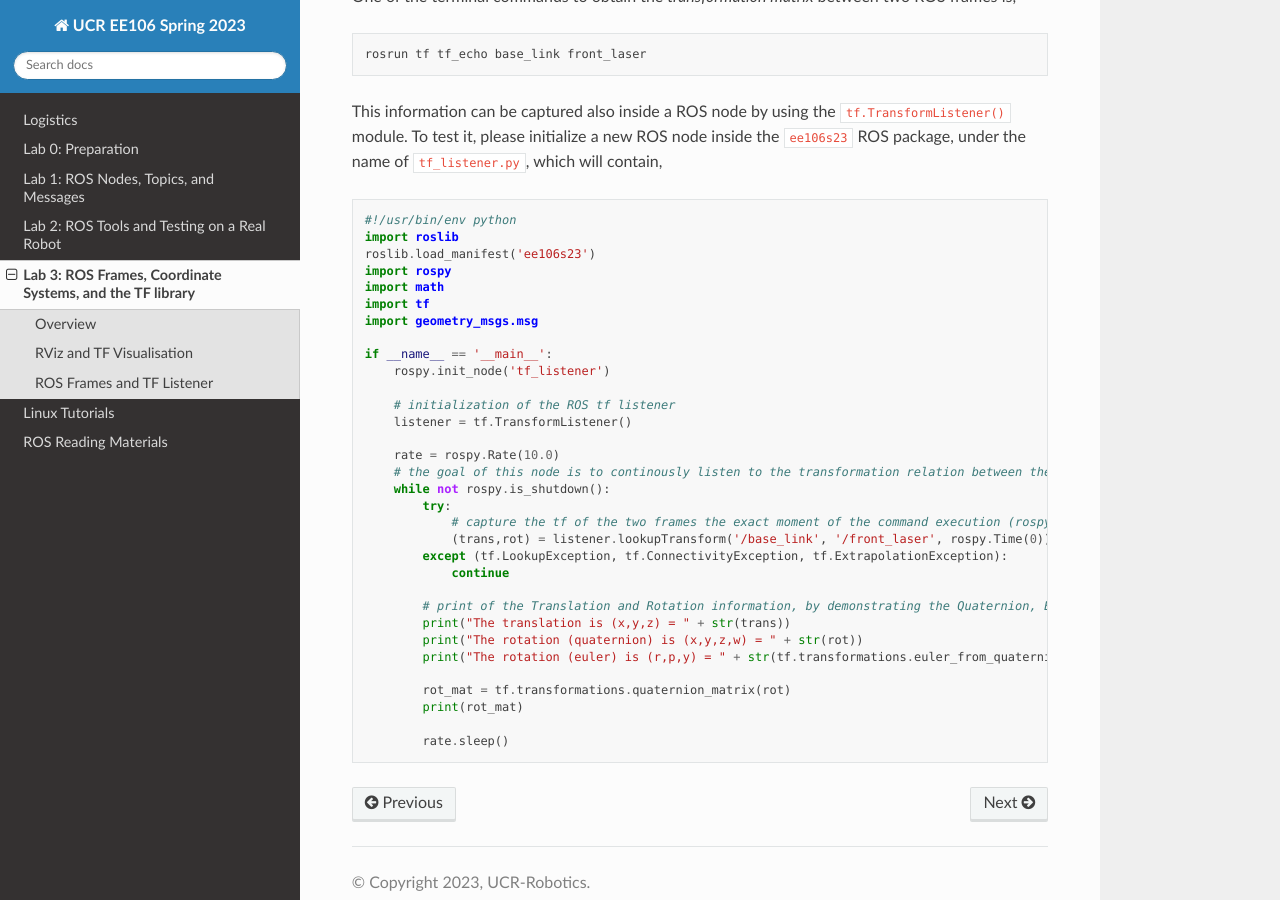
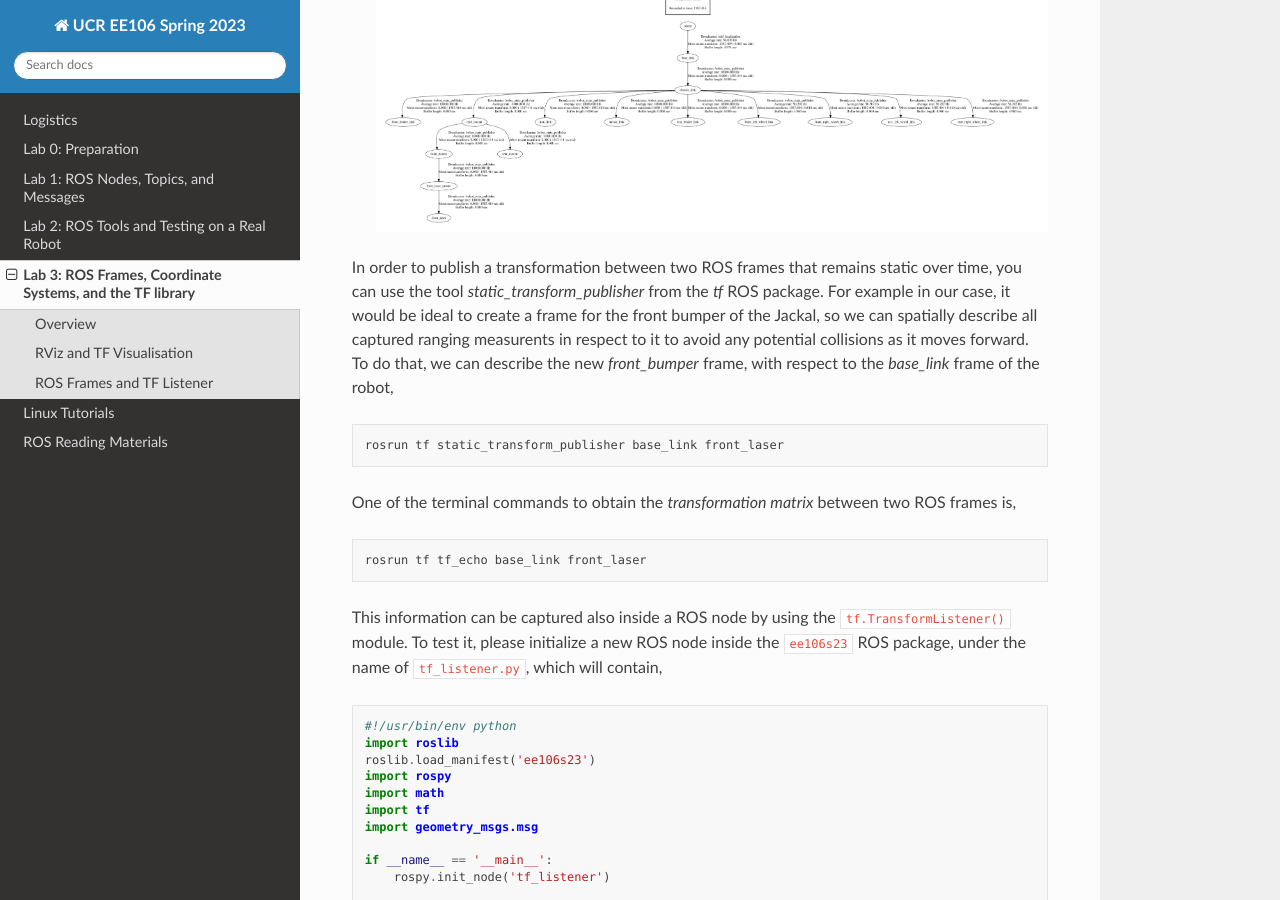
Before and after one commit to taektay/ee106, a Sphinx documentation site: the page built from docs/lab3.rst, in a window 1280 px wide and 900 px high, scrolled down 1976 px. Built offline with Sphinx 7.4.7 and the Read the Docs theme 2.0.0, drawn with Linux system fonts in a browser that asks for light colours.

Commit message:
updated lab3

```diff
--- a/docs/lab3.rst
+++ b/docs/lab3.rst
@@ -42,7 +42,15 @@ ROS Frames and TF Listener
 
 `ROS frames <http://wiki.ros.org/tf2>`_ are fundamental entities in ROS, as they represent the existing coordinate systems of the robotic setup. Particularly, ROS frames can be assigned on any part of the robot, which can be considered rigid, as well as, on any onboard sensor. Thus, each captured measurement can be spatially described in the corresponding ROS frame of the capturing sensor, while multiple frames can be connected to each other spatially and form the ROS frame tree of the ROS setup.
 
-.. add image
+ .. image:: ./pics/jackal_frames.jpg
+    :align: center
+
+In order to publish a transformation between two ROS frames that remains static over time, you can use the tool `static_transform_publisher` from the `tf` ROS package. For example in our case, it would be ideal to create a frame for the front bumper of the Jackal, so we can spatially describe all captured ranging measurents in respect to it to avoid any potential collisions as it moves forward.
+To do that, we can describe the new `front_bumper` frame, with respect to the `base_link` frame of the robot,
+
+.. code-block:: bash
+
+    rosrun tf static_transform_publisher base_link front_laser
 
 One of the terminal commands to obtain the `transformation matrix` between two ROS frames is,
 
```
Also changed, not shown: other parts of docs/lab3.rst (+2 -2 lines), docs/pics/jackal_frames.jpg (added), docs/pics/jackal_stop_sign.png (renamed from images/jackal_stop_sign.png), docs/pics/jackal_stop_sign_rviz.png (renamed from images/jackal_stop_sign_rviz.png).
